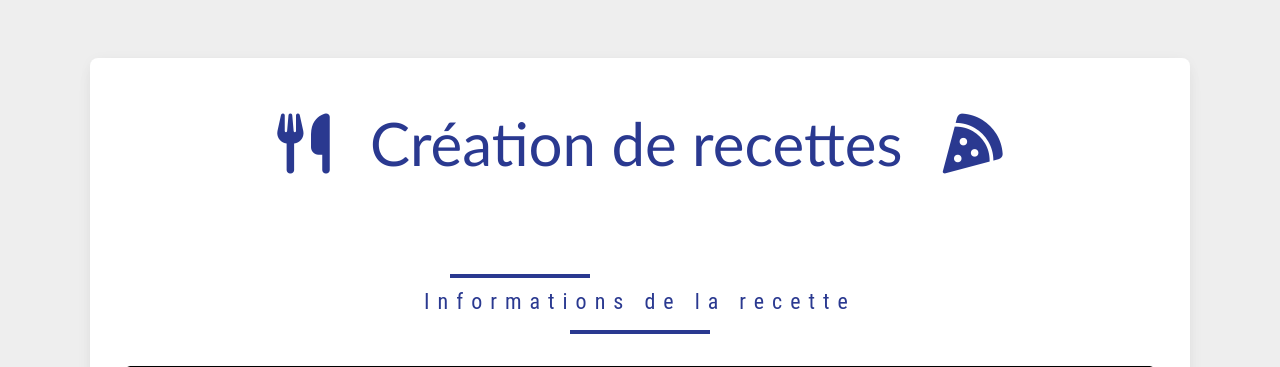
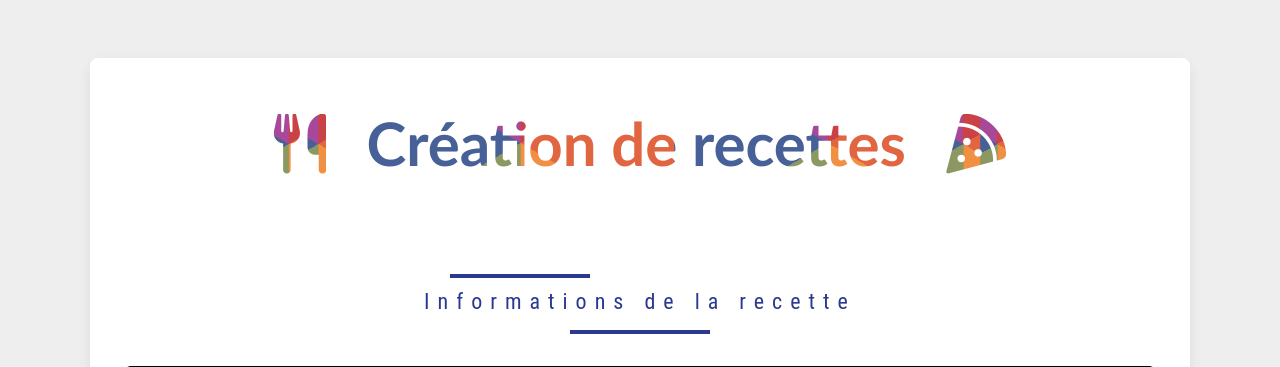
Before and after one commit to PtiCuistot/PtiCuistot, a PHP site: template php/template/creationRecette.php in a window 1280 px wide. Shown: the part 51-418 px from the top of the page. Run offline with PHP 8.4, Linux system fonts and the light colour scheme; the template is opened without the code that fills it, so the values that code supplies are empty; some libraries are stand-ins or nearby versions.

Commit message:
rainbow text admin and form creation recipe

```diff
--- a/php/template/admin.php
+++ b/php/template/admin.php
@@ -7,7 +7,7 @@
     </head>
         <?php include('header.php');?>
 
-        <h1>Recette en attente de validation</h1>
+        <h1 class="text-rainbow displayFlex" style="font-size: 5vw;margin-top: 25px;margin-bottom: 25px;">Recette en attente de validation</h1>
         <div class = "highMargin">
             <div class="list-group">
 
--- a/php/template/creationRecette.php
+++ b/php/template/creationRecette.php
@@ -15,9 +15,9 @@
                 <div class="card-body p-4">
                     <form action="php/treatment/treatment_recipe.php" id="recipeForm" method="POST" class="needs-validation" novalidate>
                         <div class="CreateRecipeTitleDiv">
-                            <i class="fa-solid fa-utensils"></i>
-                            <h1 class="CreateRecipeTitle">Création de recettes</h1>
-                            <i class="fa-solid fa-pizza-slice"></i>
+                            <i class="fa-solid fa-utensils text-rainbow"></i>
+                            <h1 class="CreateRecipeTitle text-rainbow">Création de recettes</h1>
+                            <i class="fa-solid fa-pizza-slice text-rainbow"></i>
                         </div>
                         <div class="svg-wrapper wrapperFormCreateRecipeTitle" style="width: auto;">
                             <svg height="60" width="500" xmlns="http://www.w3.org/2000/svg" style="z-index: 5;">
```
